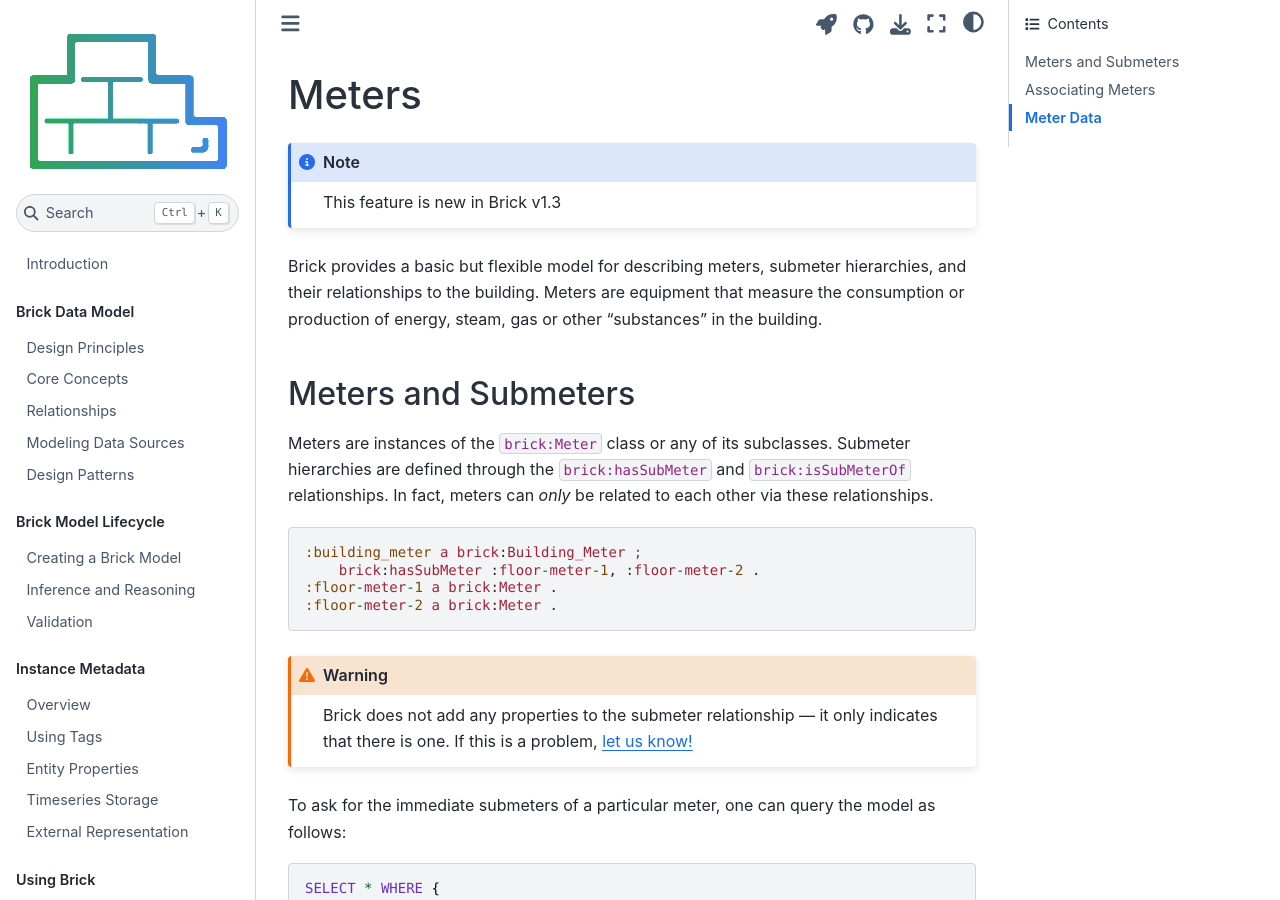
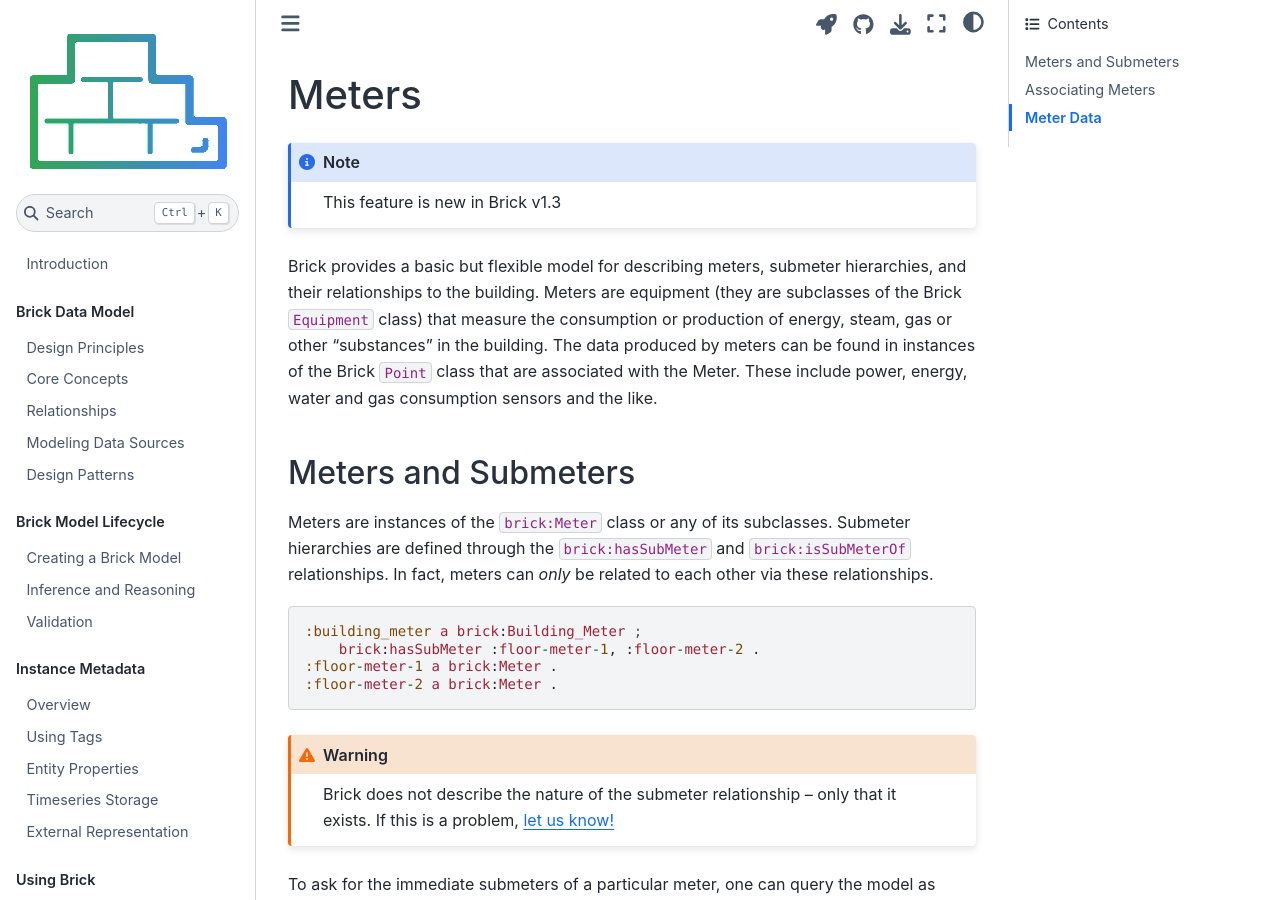
Before and after one commit to BrickSchema/docs, a Jupyter Book: the page built from modeling/meters.md, in a window 1280 px wide and 900 px high. Built offline with Jupyter Book 1.0.4 settings and Sphinx 7.4.7 and the Sphinx Book theme 1.1.4, drawn with Linux system fonts in a browser that asks for light colours; some of the changed text lies outside the part shown.

Commit message:
more examples

````diff
--- a/modeling/meters.md
+++ b/modeling/meters.md
@@ -18,8 +18,9 @@ This feature is new in Brick v1.3
 ```
 
 Brick provides a basic but flexible model for describing meters, submeter hierarchies, and their relationships to the building.
-Meters are equipment that measure the consumption or production of energy, steam, gas or other "substances" in the building.
-
+Meters are equipment (they are subclasses of the Brick `Equipment` class) that measure the consumption or production of energy, steam, gas or other "substances" in the building.
+The data produced by meters can be found in instances of the Brick `Point` class that are associated with the Meter.
+These include power, energy, water and gas consumption sensors and the like.
 
 ## Meters and Submeters
 
@@ -35,7 +36,7 @@ In fact, meters can *only* be related to each other via these relationships.
 ```
 
 ```{warning}
-Brick does not add any properties to the submeter relationship --- it only indicates that there is one. If this is a problem, [let us know!](https://github.com/BrickSchema/Brick/issues)
+Brick does not describe the nature of the submeter relationship -- only that it exists. If this is a problem, [let us know!](https://github.com/BrickSchema/Brick/issues)
 ```
 
 To ask for the immediate submeters of a particular meter, one can query the model as follows:
@@ -104,9 +105,21 @@ Metering `brick:Collection`s: useful when the Meter is measuring the consumption
 :pv_meter   rdf:type/rdfs:subClassOf*   brick:Electrical_Meter .
 ```
 
+### Querying these patterns
+
+Brick makes it possible to identify all meters associated with any entity in the Brick model:
+
+```sparql
+SELECT ?meter WHERE {
+    ?entity brick:isPartOf*/brick:isMeteredBy ?meter .
+    ?meter rdf:type/rdfs:subClassOf* brick:Meter .
+}
+```
+
 ## Meter Data
 
 Meters can host several points which correspond to the data produced by the meter. These point instances are related to the meter via the `brick:isPointOf` relationship. See [[metadata/entity-properties]] for some examples of how those points can be described.
+(The meter can also be related to the point via the `brick:hasPoint` relationship).
 
 ```ttl
 bldg:building_energy_sensor a brick:Energy_Sensor ;
````
